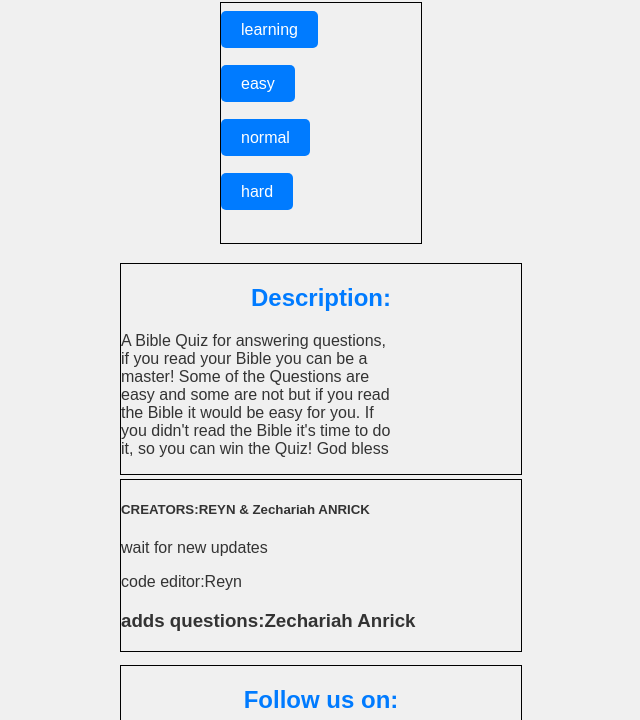
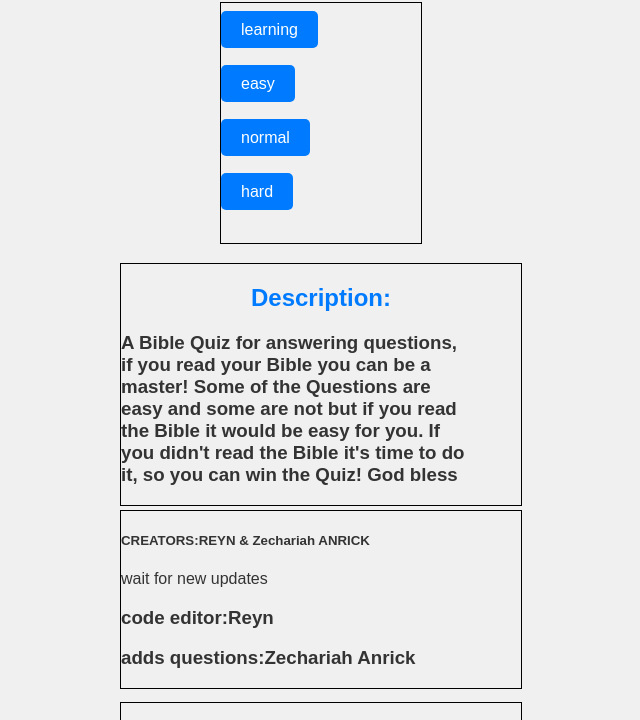
Before and after one commit to RCB0/tools, a plain HTML site: page Quiz/index.html in a window 1280 px wide. Shown: the part 372-1092 px from the top of the page, without its empty margins (319-959 px from the left). Drawn offline with Linux system fonts and the light colour scheme.

Commit message:
updated2

```diff
--- a/Quiz/index.html
+++ b/Quiz/index.html
@@ -28,19 +28,19 @@
   <br>
   <div class="s">
     <h2>Description:</h2>
-    <p>
+    <h3>
 
       A Bible Quiz for answering questions,<br> if you read your Bible you can be a <br> master!
         Some of the Questions are<br>easy and some are not but if you read<br>the Bible it would be easy for you. If <br>
         you didn't read the Bible it's time to do<br> it, so you can win the Quiz! God bless
 
-    </p>
+    </h3>
      </div>
     <div class="bord">
 
     <h5>CREATORS:REYN & Zechariah ANRICK</h5>
-    <p">wait for new updates</p>
-    <h3">code editor:Reyn</h3>
+    <p>wait for new updates</p>
+    <h3>code editor:Reyn</h3>
     <h3> adds questions:Zechariah Anrick</h3>
     </div>
     <br>
@@ -61,5 +61,6 @@
         <br><br>
         </div>
   </div>
+  <br><br><br>
 </body>
 </html>
```
